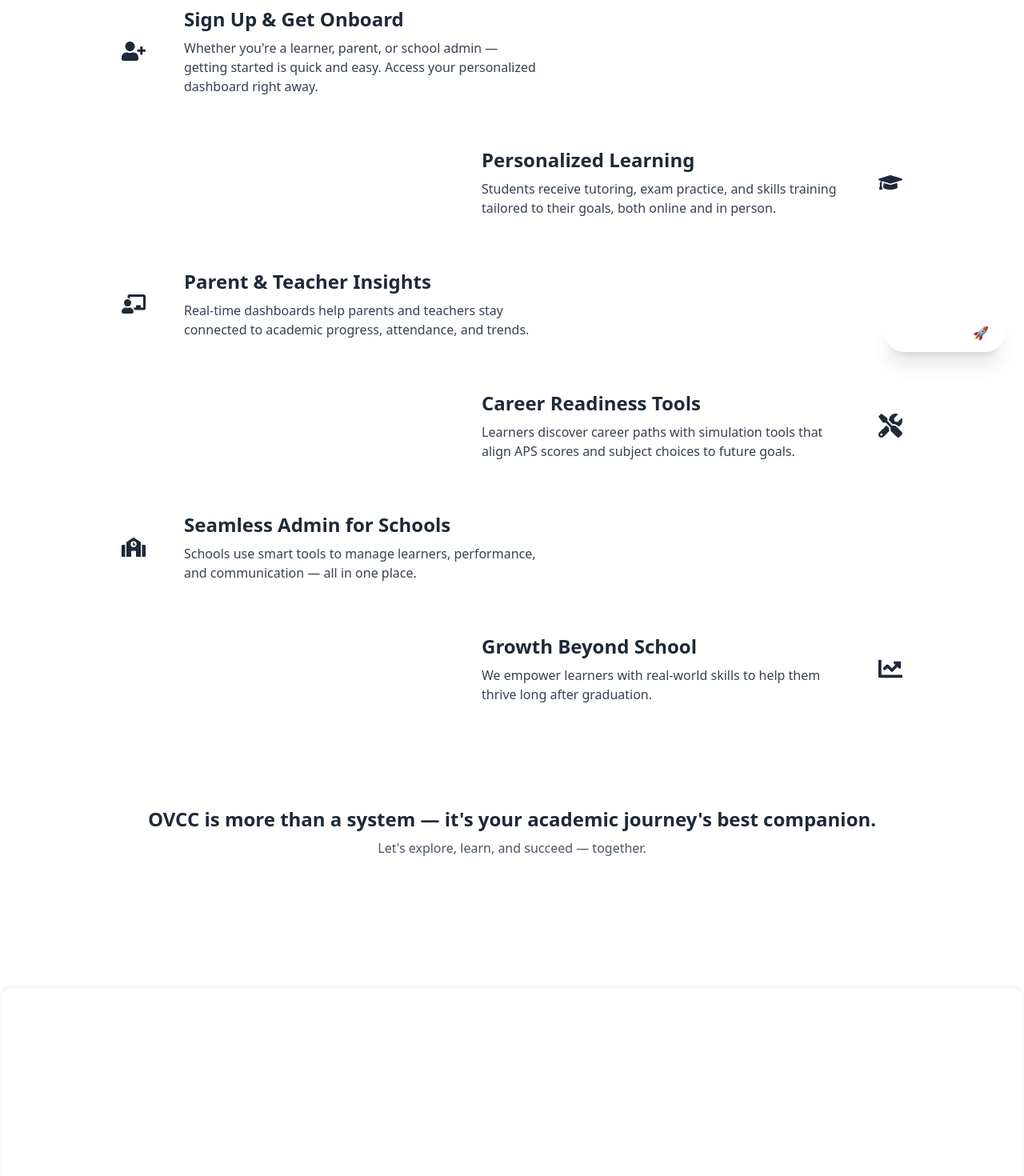
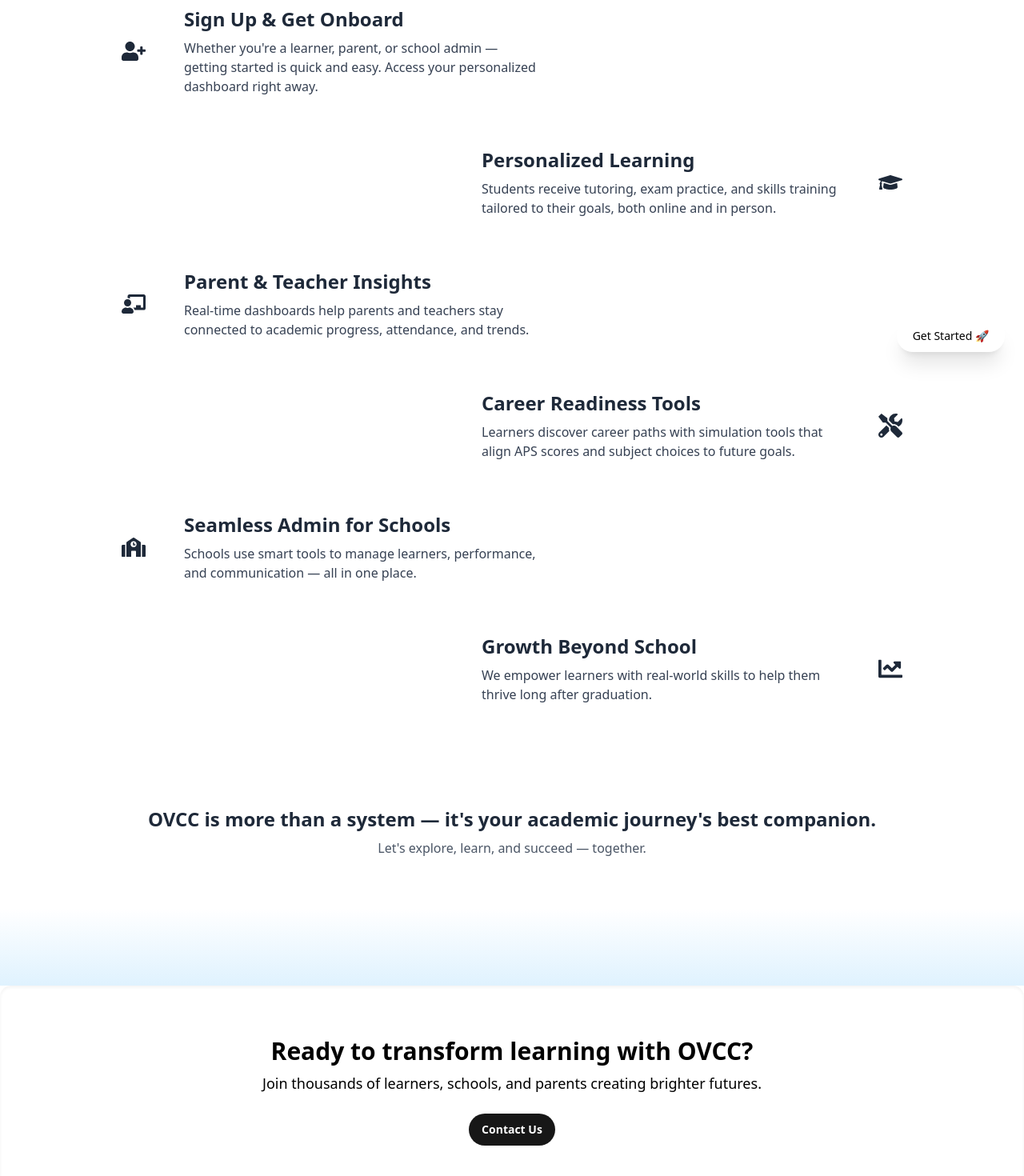
Before and after one commit to Ubaton/ovcc, a Next.js app: page /how-it-works in a window 1280 px wide. Shown: the part 336-1806 px from the top of the page at 80% size. Built offline with nearby package versions, Linux system fonts and the light colour scheme.

Commit message:
contact andget started button added

```diff
--- a/app/how-it-works/page.tsx
+++ b/app/how-it-works/page.tsx
@@ -10,6 +10,7 @@ import {
   FaSchool,
   FaChartLine,
 } from 'react-icons/fa';
+import { Button } from '../components/ui/button';
 
 const steps = [
   {
@@ -106,29 +107,29 @@ const page = () => {
         </div>
 
         {/* Floating CTA Button */}
-        <a
+        <Button
           href="/register"
-          className="fixed bottom-6 right-6 z-50 bg-mirage text-white px-5 py-3 rounded-full shadow-xl hover:bg-faded-jade transition duration-300"
+          className="fixed bottom-6 right-6 z-50 bg-white text-black px-5 py-3 rounded-full shadow-xl hover:bg-faded-jade transition duration-300"
         >
           Get Started 🚀
-        </a>
+        </Button>
       </section>
 
       {/* Gradient Exit Divider */}
-      <div className="h-24 bg-gradient-to-t from-white to-transparent" />
+      <div className="h-24 bg-gradient-to-t from-sky-100 to-transparent" />
 
       {/* Bottom CTA Section */}
-      <section className="text-center bg-mirage text-white py-16 px-6 rounded-t-xl shadow-inner">
+      <section className="text-center bg-mirage text-black py-16 px-6 rounded-t-xl shadow-inner">
         <h2 className="text-3xl font-bold">Ready to transform learning with OVCC?</h2>
         <p className="text-lg mt-2 mb-6">
           Join thousands of learners, schools, and parents creating brighter futures.
         </p>
-        <a
+        <Button
           href="/contact"
-          className="inline-block bg-white text-mirage font-semibold px-6 py-3 rounded-full hover:bg-gray-100 transition"
+          className="inline-block text-white font-semibold rounded-full hover:bg-gray-400 transition"
         >
           Contact Us
-        </a>
+        </Button>
       </section>
     </>
   );
```
